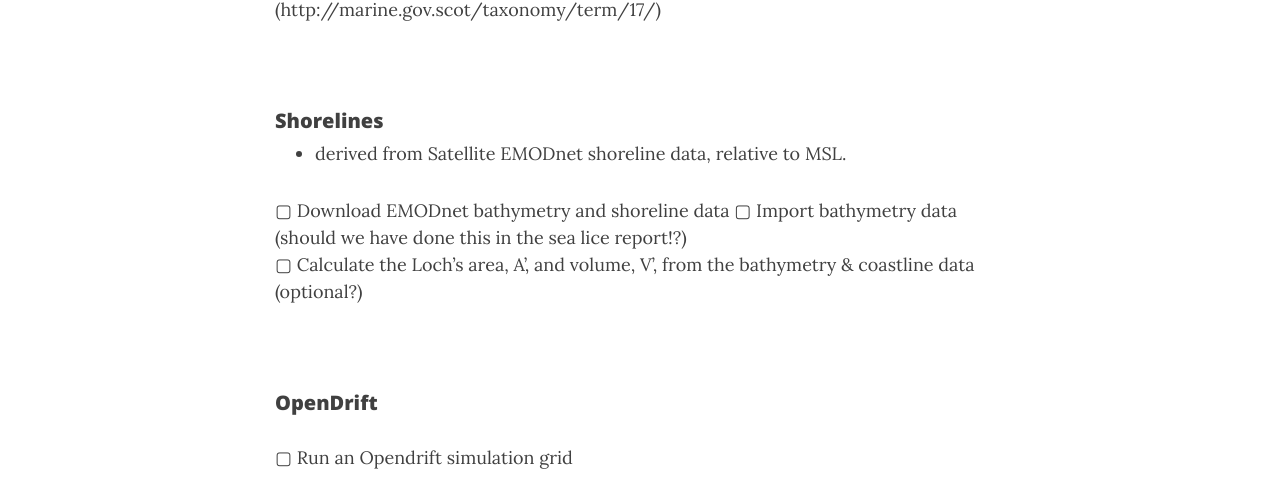
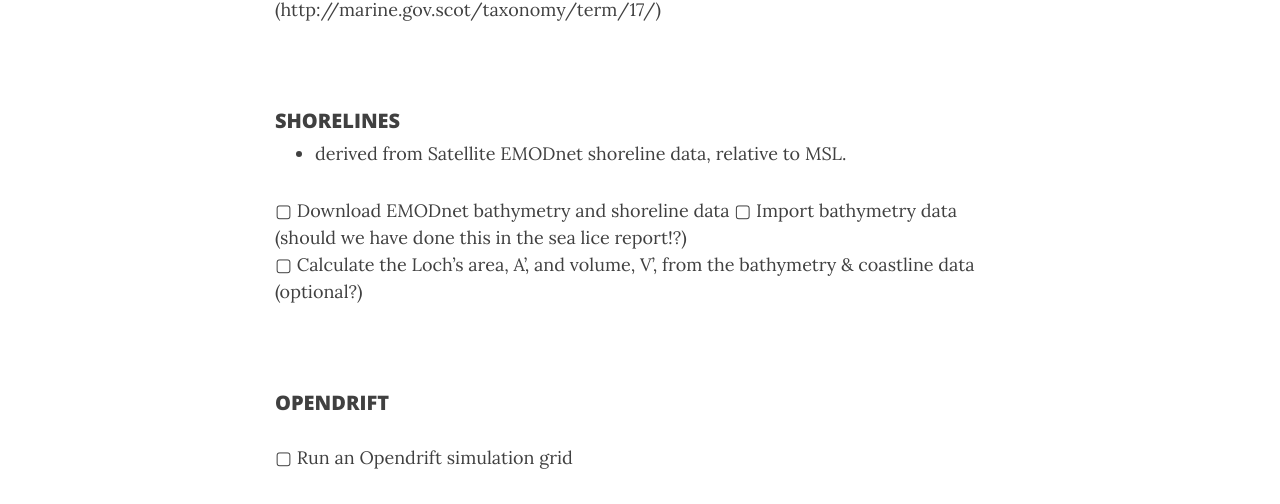
Before and after one commit to claws-scot/claws-scot.github.io, a Jekyll site: the page built from meeting.md, in a window 1280 px wide and 900 px high, scrolled down 1882 px. Shown: the part 153-657 px from the top of the window. Built offline with Jekyll 4.4.1, drawn with Linux system fonts in a browser that asks for light colours; nearby versions of some CDN libraries.

Commit message:
Editing web pages

```diff
--- a/meeting.md
+++ b/meeting.md
@@ -50,7 +50,7 @@ Salmon Farm's nutrient enhancement index = 1
 (http://marine.gov.scot/taxonomy/term/17/)
 
 &nbsp;
-<h5>Shorelines</h5>
+<h5>SHORELINES</h5>
  - derived from Satellite EMODnet shoreline data, relative to MSL.
 
 
@@ -59,7 +59,7 @@ Salmon Farm's nutrient enhancement index = 1
 &#9634; Calculate the Loch's area, A', and volume, V', from the bathymetry & coastline data (optional?)
 
 &nbsp;
-<h5>OpenDrift</h5>
+<h5>OPENDRIFT</h5>
 &#9634; Run an Opendrift simulation grid
   * evenly-spaced particles (what depth?) - not 1 per cell (test multiple spacings: 5 m, 10 m)
   * seeds on land aren't moved back into the sea:
```
